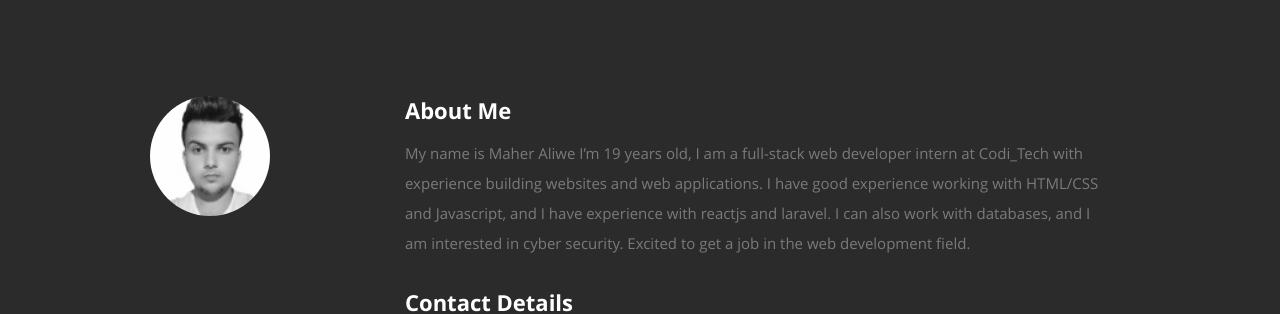
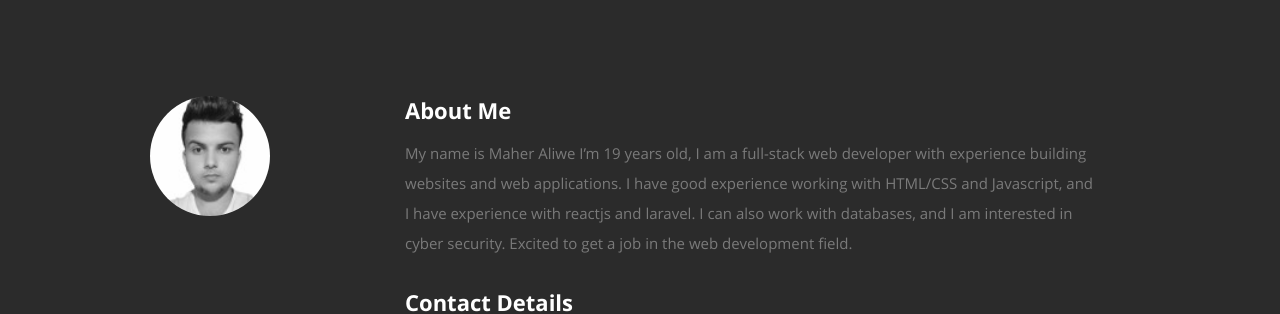
Before and after one commit to MaherAliwe/maheraliwe, a plain HTML site: page index.html in a window 1280 px wide. Shown: the part 800-1114 px from the top of the page. Drawn offline with nearby package versions, Linux system fonts and the light colour scheme.

Commit message:
portfolio

```diff
--- a/index.html
+++ b/index.html
@@ -90,7 +90,7 @@
 
             <h2>About Me</h2>
 
-            <p>My name is Maher Aliwe I’m 19 years old, I am a full-stack web developer intern at Codi_Tech with experience building websites and web applications. I have good experience working with HTML/CSS and Javascript, and I have experience with reactjs and laravel. I can also work with databases, and I am interested in cyber security. Excited to get a job in the web development field.
+            <p>My name is Maher Aliwe I’m 19 years old, I am a full-stack web developer with experience building websites and web applications. I have good experience working with HTML/CSS and Javascript, and I have experience with reactjs and laravel. I can also work with databases, and I am interested in cyber security. Excited to get a job in the web development field.
             </p>
 
             <div class="row">
```
